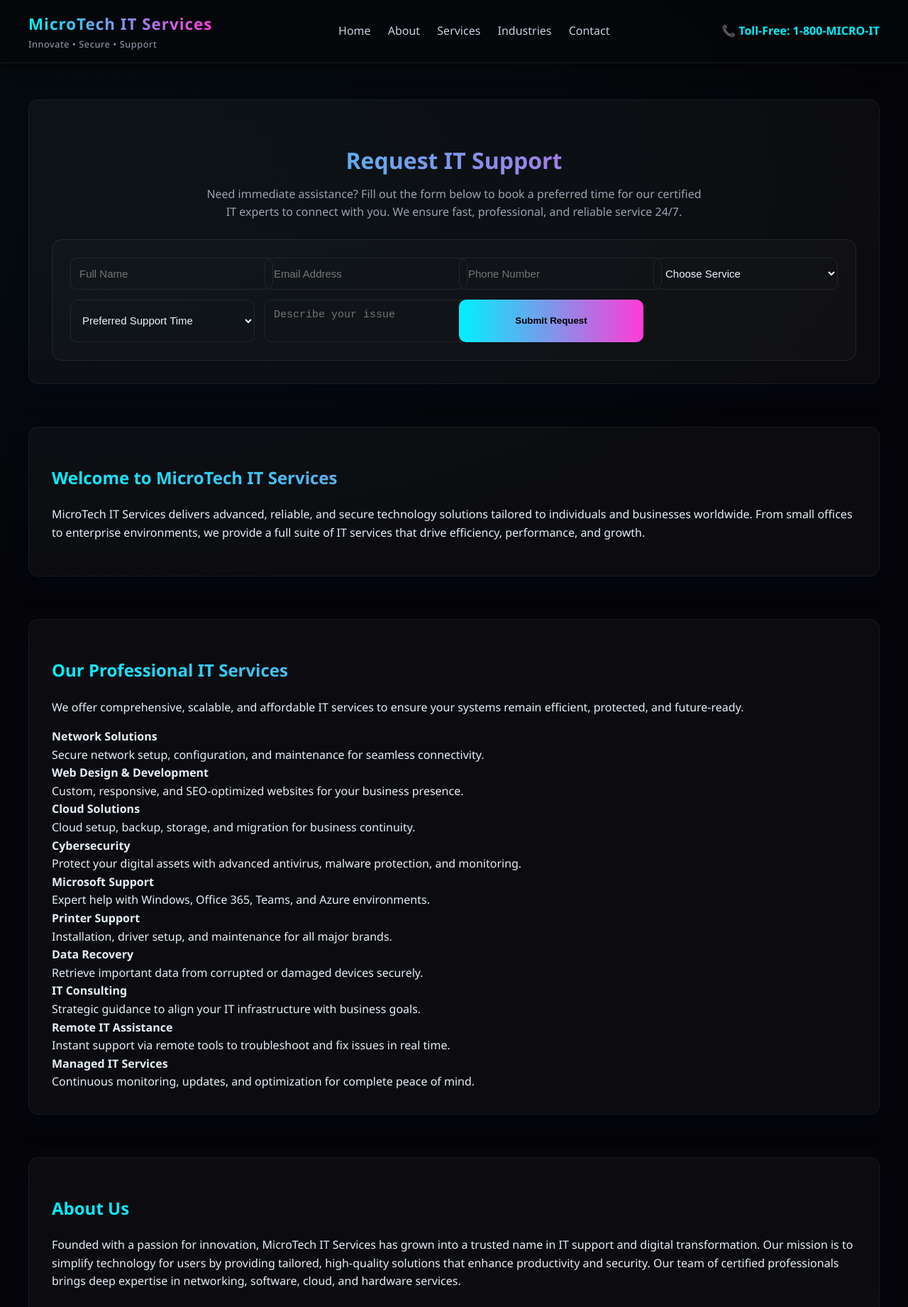
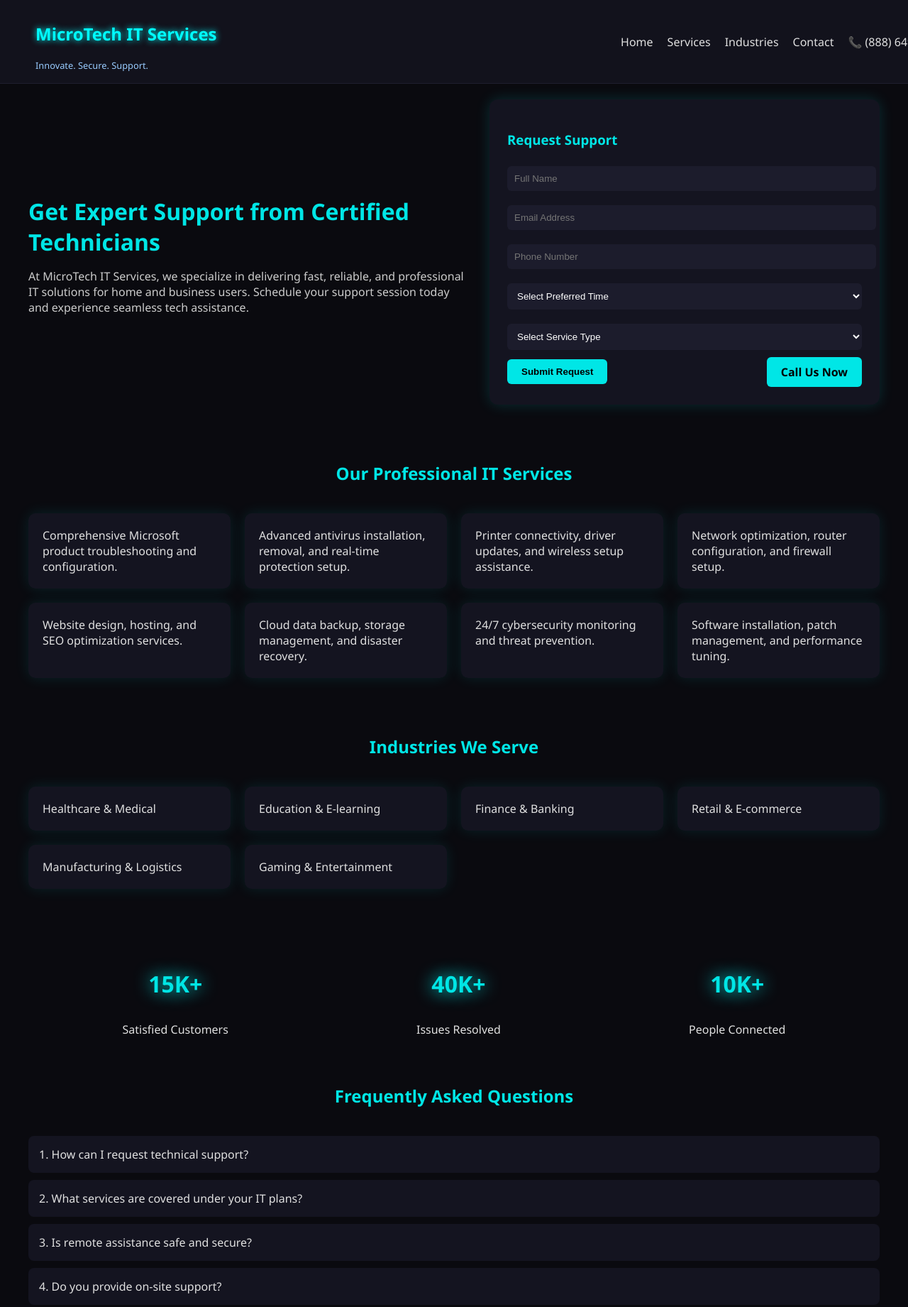
Before and after one commit to Crypmastero/microitservices, a plain HTML site: page index.html in a window 1280 px wide. Shown: the top 1841 px of the page at 71% size. Drawn offline with Linux system fonts and the light colour scheme.

Commit message:
Update index.html

```diff
--- a/index.html
+++ b/index.html
@@ -1,347 +1,315 @@
-<!doctype html>
+<!DOCTYPE html>
 <html lang="en">
 <head>
-  <meta charset="utf-8" />
-  <meta name="viewport" content="width=device-width,initial-scale=1" />
-  <title>MicroTech IT Services | Professional IT Solutions</title>
-  <meta name="description" content="MicroTech IT Services - Your trusted partner for IT Support, Networking, Cybersecurity, Web Development, and Cloud Solutions." />
+  <meta charset="UTF-8">
+  <meta name="viewport" content="width=device-width, initial-scale=1.0">
+  <title>MicroTech IT Services</title>
   <style>
-    :root {
-      --bg: #050509;
-      --panel: #0b0d12;
-      --muted: #9aa3b2;
-      --accent-cyan: #00f0ff;
-      --accent-magenta: #ff3bd6;
-      --neon: linear-gradient(90deg, var(--accent-cyan), var(--accent-magenta));
-      --glass: rgba(255, 255, 255, 0.03);
-      --glass-2: rgba(255, 255, 255, 0.02);
-      --card-shadow: 0 10px 30px rgba(2, 6, 23, 0.6);
-      --radius: 14px;
-      --max-width: 1200px;
-    }
-
     body {
       margin: 0;
-      font-family: "Segoe UI", "Segoe UI Variable", -apple-system, Roboto, Arial, sans-serif;
-      background: radial-gradient(1200px 600px at 10% 10%, rgba(0,240,255,0.03), transparent), radial-gradient(1000px 500px at 90% 90%, rgba(255,59,214,0.03), transparent), var(--bg);
-      color: #e6eef6;
-      line-height: 1.6;
+      font-family: 'Segoe UI', Tahoma, Geneva, Verdana, sans-serif;
+      background-color: #0a0a0f;
+      color: #e0e0e0;
     }
-
     header {
       position: fixed;
       top: 0;
       width: 100%;
-      z-index: 1000;
-      backdrop-filter: blur(10px);
-      background: rgba(5,7,10,0.85);
-      border-bottom: 1px solid rgba(255,255,255,0.08);
-      box-shadow: 0 2px 20px rgba(0,0,0,0.6);
-    }
-
-    .topbar {
       display: flex;
       justify-content: space-between;
       align-items: center;
-      padding: 16px 24px;
-      max-width: var(--max-width);
-      margin: 0 auto;
+      padding: 15px 50px;
+      background: rgba(20,20,30,0.95);
+      backdrop-filter: blur(8px);
+      border-bottom: 1px solid #1f1f2e;
+      z-index: 999;
     }
-
-    .logo-text {
-      font-weight: 700;
-      font-size: 1.4rem;
-      background: var(--neon);
-      -webkit-background-clip: text;
-      -webkit-text-fill-color: transparent;
-      letter-spacing: 1px;
+    header h1 {
+      font-size: 1.5em;
+      color: #0ff;
+      text-shadow: 0 0 10px #0ff;
     }
-
-    .tagline {
-      font-size: 0.8rem;
-      color: var(--muted);
-      letter-spacing: 0.6px;
+    header span {
+      font-size: 0.8em;
+      color: #9cf;
     }
-
+    nav {
+      display: flex;
+      gap: 20px;
+    }
     nav a {
-      color: #c8d1de;
+      color: #e0e0e0;
       text-decoration: none;
-      margin-left: 20px;
-      transition: color 0.3s;
+      transition: 0.3s;
     }
-
     nav a:hover {
-      color: var(--accent-cyan);
+      color: #0ff;
     }
-
-    .phone {
-      color: var(--accent-cyan);
-      font-weight: 600;
+    .container {
+      max-width: 1200px;
+      margin: 120px auto 0 auto;
+      padding: 20px;
     }
-
-    .mobile-toggle {
-      display: none;
-      background: none;
-      color: var(--accent-cyan);
-      font-size: 26px;
+    .intro {
+      display: flex;
+      flex-wrap: wrap;
+      align-items: center;
+      justify-content: space-between;
+      gap: 30px;
+      margin-bottom: 80px;
+    }
+    .intro-text {
+      flex: 1 1 50%;
+    }
+    .intro-text h2 {
+      color: #00e6e6;
+      font-size: 2em;
+      margin-bottom: 10px;
+    }
+    .intro-text p {
+      color: #ccc;
+    }
+    .contact-form {
+      flex: 1 1 40%;
+      background: #141420;
+      padding: 25px;
+      border-radius: 12px;
+      box-shadow: 0 0 20px rgba(0,255,255,0.15);
+    }
+    .contact-form h3 {
+      color: #00e6e6;
+      margin-bottom: 15px;
+    }
+    .contact-form input, .contact-form select, .contact-form textarea {
+      width: 100%;
+      margin: 10px 0;
+      padding: 10px;
       border: none;
+      border-radius: 6px;
+      background: #1c1c2c;
+      color: #fff;
     }
-
-    main {
-      margin-top: 140px;
-      padding: 0 20px;
-      max-width: var(--max-width);
-      margin-left: auto;
-      margin-right: auto;
+    .form-buttons {
+      display: flex;
+      justify-content: space-between;
+      align-items: center;
     }
-
+    button, .call-btn {
+      background: #00e6e6;
+      color: #000;
+      padding: 10px 20px;
+      border: none;
+      border-radius: 6px;
+      cursor: pointer;
+      font-weight: bold;
+      transition: 0.3s;
+      text-decoration: none;
+    }
+    button:hover, .call-btn:hover {
+      background: #00b3b3;
+    }
     section {
-      margin-bottom: 60px;
+      margin-bottom: 80px;
     }
-
-    .heroCard {
-      background: var(--glass);
-      padding: 32px;
-      border-radius: var(--radius);
-      border: 1px solid rgba(255,255,255,0.05);
-      box-shadow: var(--card-shadow);
+    h2.section-title {
+      text-align: center;
+      color: #00e6e6;
+      margin-bottom: 40px;
     }
-
-    h1, h2, h3 {
-      background: var(--neon);
-      -webkit-background-clip: text;
-      -webkit-text-fill-color: transparent;
+    .card-grid {
+      display: grid;
+      grid-template-columns: repeat(auto-fit, minmax(250px, 1fr));
+      gap: 20px;
     }
-
-    .form-section {
+    .card {
+      background: #141420;
+      border-radius: 10px;
+      padding: 20px;
+      box-shadow: 0 0 20px rgba(0,255,255,0.1);
+      transition: 0.3s;
+    }
+    .card:hover {
+      box-shadow: 0 0 25px rgba(0,255,255,0.3);
+      transform: translateY(-5px);
+    }
+    .stats {
+      display: flex;
+      justify-content: space-around;
+      text-align: center;
+      margin: 50px 0;
+    }
+    .stats div h3 {
+      font-size: 2em;
+      color: #00e6e6;
+      animation: pulse 2s infinite;
+    }
+    @keyframes pulse {
+      0% { text-shadow: 0 0 10px #0ff; }
+      50% { text-shadow: 0 0 25px #0ff; }
+      100% { text-shadow: 0 0 10px #0ff; }
+    }
+    .faq-item {
+      background: #141420;
+      margin: 10px 0;
+      padding: 15px;
+      border-radius: 8px;
+    }
+    .testimonial-grid {
+      display: grid;
+      grid-template-columns: repeat(auto-fit, minmax(250px, 1fr));
+      gap: 20px;
+    }
+    .testimonial {
+      background: #141420;
+      padding: 20px;
+      border-radius: 10px;
       text-align: center;
     }
-
-    .form-section h2 {
-      font-size: 2rem;
+    .testimonial img {
+      width: 60px;
+      height: 60px;
+      border-radius: 50%;
       margin-bottom: 10px;
     }
-
-    .form-section p {
-      color: var(--muted);
-      max-width: 700px;
-      margin: 0 auto 25px auto;
+    footer {
+      background: #0a0a12;
+      text-align: center;
+      padding: 20px;
+      border-top: 1px solid #1f1f2e;
+      font-size: 0.9em;
     }
-
-    form.contact {
-      display: grid;
-      grid-template-columns: repeat(auto-fit, minmax(250px, 1fr));
-      gap: 14px;
-      background: var(--glass-2);
-      padding: 25px;
-      border-radius: 14px;
-      border: 1px solid rgba(255,255,255,0.08);
+    footer a {
+      color: #00e6e6;
+      text-decoration: none;
     }
-
-    input, select, textarea {
+    @media (max-width: 768px) {
+      header {
+        flex-direction: column;
+      }
+      .intro {
+        flex-direction: column;
+      }
+      .contact-form {
         width: 100%;
-      padding: 12px;
-      background: transparent;
-      border: 1px solid rgba(255,255,255,0.08);
-      border-radius: 10px;
-      color: #e9f3fb;
-      font-size: 15px;
       }
-
-    button.btn {
-      background: var(--neon);
-      color: #000;
-      border: none;
-      border-radius: 10px;
-      padding: 12px 18px;
-      font-weight: 700;
-      cursor: pointer;
-      transition: opacity 0.3s;
-    }
-
-    button.btn:hover { opacity: 0.9; }
-
-    footer {
-      background: #07070c;
-      padding: 40px 20px;
-      border-top: 1px solid rgba(255,255,255,0.08);
-      color: var(--muted);
-    }
-
-    footer .footer-content {
-      max-width: var(--max-width);
-      margin: 0 auto;
-      display: grid;
-      grid-template-columns: repeat(auto-fit, minmax(220px, 1fr));
-      gap: 24px;
-    }
-
-    footer h4 {
-      color: var(--accent-cyan);
-      margin-bottom: 12px;
-    }
-
-    footer a {
-      color: var(--muted);
-      text-decoration: none;
-      display: block;
-      margin-bottom: 6px;
-    }
-
-    footer a:hover {
-      color: var(--accent-cyan);
-    }
-
-    .copyright {
-      text-align: center;
-      margin-top: 20px;
-      font-size: 13px;
-      color: #7c8598;
-    }
-
-    @media (max-width: 768px) {
-      nav {display: none;}
-      .mobile-toggle {display: block;}
-      .topbar {flex-wrap: wrap;}
-      .phone {margin-top: 8px;}
     }
   </style>
 </head>
 <body>
   <header>
-    <div class="topbar">
     <div>
-        <div class="logo-text">MicroTech IT Services</div>
-        <div class="tagline">Innovate • Secure • Support</div>
+      <h1>MicroTech IT Services</h1>
+      <span>Innovate. Secure. Support.</span>
     </div>
     <nav>
       <a href="#home">Home</a>
-        <a href="#about">About</a>
       <a href="#services">Services</a>
       <a href="#industries">Industries</a>
       <a href="#contact">Contact</a>
+      <a href="tel:+18886497907">📞 (888) 649-7907</a>
     </nav>
-      <div class="phone">📞 Toll-Free: 1-800-MICRO-IT</div>
-      <button class="mobile-toggle" onclick="toggleMenu()">☰</button>
-    </div>
   </header>
 
-  <main>
-    <section id="contact" class="heroCard form-section">
-      <h2>Request IT Support</h2>
-      <p>Need immediate assistance? Fill out the form below to book a preferred time for our certified IT experts to connect with you. We ensure fast, professional, and reliable service 24/7.</p>
-      <form class="contact" onsubmit="submitForm(event)">
-        <input type="text" placeholder="Full Name" required />
-        <input type="email" placeholder="Email Address" required />
-        <input type="tel" placeholder="Phone Number" required />
-        <select required>
-          <option>Choose Service</option>
-          <option>Network Setup & Troubleshooting</option>
-          <option>Web Design & Development</option>
-          <option>Printer Support</option>
-          <option>Antivirus & Security</option>
+  <div class="container" id="home">
+    <div class="intro">
+      <div class="intro-text">
+        <h2>Get Expert Support from Certified Technicians</h2>
+        <p>At MicroTech IT Services, we specialize in delivering fast, reliable, and professional IT solutions for home and business users. Schedule your support session today and experience seamless tech assistance.</p>
+      </div>
+      <div class="contact-form">
+        <h3>Request Support</h3>
+        <form>
+          <input type="text" placeholder="Full Name" required>
+          <input type="email" placeholder="Email Address" required>
+          <input type="tel" placeholder="Phone Number" required>
+          <select>
+            <option>Select Preferred Time</option>
+            <option>Morning (8AM - 12PM)</option>
+            <option>Afternoon (12PM - 4PM)</option>
+            <option>Evening (4PM - 8PM)</option>
+            <option>Night (8PM - 11PM)</option>
+          </select>
+          <select>
+            <option>Select Service Type</option>
             <option>Microsoft Product Support</option>
-          <option>Cloud Backup & Storage</option>
-          <option>Data Recovery</option>
-          <option>Hardware Installation</option>
-          <option>Custom IT Consultation</option>
+            <option>Antivirus Troubleshooting</option>
+            <option>Printer & Peripheral Setup</option>
+            <option>Network Configuration</option>
+            <option>Website Development</option>
+            <option>Cloud Backup Solutions</option>
+            <option>Cybersecurity Consulting</option>
+            <option>Software Installation & Updates</option>
           </select>
-        <select required>
-          <option>Preferred Support Time</option>
-          <option>Morning (9 AM - 12 PM)</option>
-          <option>Afternoon (12 PM - 4 PM)</option>
-          <option>Evening (4 PM - 8 PM)</option>
-          <option>Night (After 8 PM)</option>
-        </select>
-        <textarea placeholder="Describe your issue"></textarea>
-        <button type="submit" class="btn">Submit Request</button>
+          <div class="form-buttons">
+            <button type="submit">Submit Request</button>
+            <a class="call-btn" href="tel:+18886497907">Call Us Now</a>
+          </div>
         </form>
-    </section>
+      </div>
+    </div>
 
-    <section id="home" class="heroCard">
-      <h1>Welcome to MicroTech IT Services</h1>
-      <p>MicroTech IT Services delivers advanced, reliable, and secure technology solutions tailored to individuals and businesses worldwide. From small offices to enterprise environments, we provide a full suite of IT services that drive efficiency, performance, and growth.</p>
-    </section>
-
-    <section id="services" class="heroCard">
-      <h2>Our Professional IT Services</h2>
-      <p>We offer comprehensive, scalable, and affordable IT services to ensure your systems remain efficient, protected, and future-ready.</p>
-      <div class="services-list">
-        <div class="card"><strong>Network Solutions</strong><br>Secure network setup, configuration, and maintenance for seamless connectivity.</div>
-        <div class="card"><strong>Web Design & Development</strong><br>Custom, responsive, and SEO-optimized websites for your business presence.</div>
-        <div class="card"><strong>Cloud Solutions</strong><br>Cloud setup, backup, storage, and migration for business continuity.</div>
-        <div class="card"><strong>Cybersecurity</strong><br>Protect your digital assets with advanced antivirus, malware protection, and monitoring.</div>
-        <div class="card"><strong>Microsoft Support</strong><br>Expert help with Windows, Office 365, Teams, and Azure environments.</div>
-        <div class="card"><strong>Printer Support</strong><br>Installation, driver setup, and maintenance for all major brands.</div>
-        <div class="card"><strong>Data Recovery</strong><br>Retrieve important data from corrupted or damaged devices securely.</div>
-        <div class="card"><strong>IT Consulting</strong><br>Strategic guidance to align your IT infrastructure with business goals.</div>
-        <div class="card"><strong>Remote IT Assistance</strong><br>Instant support via remote tools to troubleshoot and fix issues in real time.</div>
-        <div class="card"><strong>Managed IT Services</strong><br>Continuous monitoring, updates, and optimization for complete peace of mind.</div>
+    <section id="services">
+      <h2 class="section-title">Our Professional IT Services</h2>
+      <div class="card-grid">
+        <div class="card">Comprehensive Microsoft product troubleshooting and configuration.</div>
+        <div class="card">Advanced antivirus installation, removal, and real-time protection setup.</div>
+        <div class="card">Printer connectivity, driver updates, and wireless setup assistance.</div>
+        <div class="card">Network optimization, router configuration, and firewall setup.</div>
+        <div class="card">Website design, hosting, and SEO optimization services.</div>
+        <div class="card">Cloud data backup, storage management, and disaster recovery.</div>
+        <div class="card">24/7 cybersecurity monitoring and threat prevention.</div>
+        <div class="card">Software installation, patch management, and performance tuning.</div>
       </div>
     </section>
 
-    <section id="about" class="heroCard">
-      <h2>About Us</h2>
-      <p>Founded with a passion for innovation, MicroTech IT Services has grown into a trusted name in IT support and digital transformation. Our mission is to simplify technology for users by providing tailored, high-quality solutions that enhance productivity and security. Our team of certified professionals brings deep expertise in networking, software, cloud, and hardware services.</p>
+    <section id="industries">
+      <h2 class="section-title">Industries We Serve</h2>
+      <div class="card-grid">
+        <div class="card">Healthcare & Medical</div>
+        <div class="card">Education & E-learning</div>
+        <div class="card">Finance & Banking</div>
+        <div class="card">Retail & E-commerce</div>
+        <div class="card">Manufacturing & Logistics</div>
+        <div class="card">Gaming & Entertainment</div>
+      </div>
     </section>
 
-    <section id="industries" class="heroCard">
-      <h2>Industries We Serve</h2>
-      <p>We deliver IT services to a diverse range of industries with custom solutions built around your specific challenges.</p>
-      <div class="industries">
-        <span class="brand-pill">Healthcare</span>
-        <span class="brand-pill">Education</span>
-        <span class="brand-pill">Finance</span>
-        <span class="brand-pill">Retail</span>
-        <span class="brand-pill">eCommerce</span>
-        <span class="brand-pill">Gaming</span>
-        <span class="brand-pill">Legal</span>
-        <span class="brand-pill">Manufacturing</span>
-        <span class="brand-pill">Telecom</span>
+    <section class="stats">
+      <div><h3>15K+</h3><p>Satisfied Customers</p></div>
+      <div><h3>40K+</h3><p>Issues Resolved</p></div>
+      <div><h3>10K+</h3><p>People Connected</p></div>
+    </section>
+
+    <section id="faq">
+      <h2 class="section-title">Frequently Asked Questions</h2>
+      <div class="faq-item">1. How can I request technical support?</div>
+      <div class="faq-item">2. What services are covered under your IT plans?</div>
+      <div class="faq-item">3. Is remote assistance safe and secure?</div>
+      <div class="faq-item">4. Do you provide on-site support?</div>
+      <div class="faq-item">5. What payment methods do you accept?</div>
+      <div class="faq-item">6. Are your services available 24/7?</div>
+      <div class="faq-item">7. Can I schedule recurring maintenance?</div>
+      <div class="faq-item">8. Do you offer custom business IT packages?</div>
+      <div class="faq-item">9. How fast is your response time?</div>
+      <div class="faq-item">10. Can I cancel a service request?</div>
+    </section>
+
+    <section id="testimonials">
+      <h2 class="section-title">Client Testimonials</h2>
+      <div class="testimonial-grid">
+        <div class="testimonial"><img src="https://i.pravatar.cc/60?img=1"><p>“Excellent service! My printer was fixed in minutes.”</p><strong>- Sarah L.</strong></div>
+        <div class="testimonial"><img src="https://i.pravatar.cc/60?img=2"><p>“Highly professional and quick remote support.”</p><strong>- Daniel M.</strong></div>
+        <div class="testimonial"><img src="https://i.pravatar.cc/60?img=3"><p>“They optimized our office network perfectly.”</p><strong>- Karen S.</strong></div>
+        <div class="testimonial"><img src="https://i.pravatar.cc/60?img=4"><p>“Friendly and knowledgeable technicians!”</p><strong>- Michael R.</strong></div>
+        <div class="testimonial"><img src="https://i.pravatar.cc/60?img=5"><p>“My antivirus issues were solved instantly.”</p><strong>- Priya T.</strong></div>
+        <div class="testimonial"><img src="https://i.pravatar.cc/60?img=6"><p>“Reliable partner for all our IT needs.”</p><strong>- James K.</strong></div>
       </div>
     </section>
-  </main>
+  </div>
 
   <footer>
-    <div class="footer-content">
-      <div>
-        <h4>MicroTech IT Services</h4>
-        <p>Leading provider of innovative IT and digital transformation services. Trusted by businesses worldwide for fast, reliable, and secure tech support.</p>
-      </div>
-      <div>
-        <h4>Quick Links</h4>
-        <a href="#home">Home</a>
-        <a href="#about">About Us</a>
-        <a href="#services">Services</a>
-        <a href="#industries">Industries</a>
-        <a href="#contact">Contact</a>
-      </div>
-      <div>
-        <h4>Contact Us</h4>
-        <a href="tel:1800MICROIT">📞 1-800-MICRO-IT</a>
-        <a href="mailto:support@microtechit.com">✉ support@microtechit.com</a>
-        <p>Available 24/7 for all technical support needs.</p>
-      </div>
-      <div>
-        <h4>Legal</h4>
-        <a href="#">Privacy Policy</a>
-        <a href="#">Terms & Conditions</a>
-        <a href="#">Disclaimer</a>
-      </div>
-    </div>
-    <div class="copyright">© 2025 MicroTech IT Services | All Rights Reserved.</div>
+    <p>© 2025 MicroTech IT Services. All Rights Reserved.</p>
+    <p><a href="#">Disclaimer</a> | <a href="#">Privacy Policy</a> | <a href="#">Terms & Conditions</a></p>
   </footer>
-
-  <script>
-    function toggleMenu() {
-      const nav = document.querySelector('nav');
-      nav.style.display = nav.style.display === 'block' ? 'none' : 'block';
-    }
-
-    function submitForm(e) {
-      e.preventDefault();
-      alert('Thank you! Your request has been submitted. Our technician will contact you shortly.');
-    }
-  </script>
 </body>
 </html>
```
Lines whose indentation alone changed are shown as unchanged.
